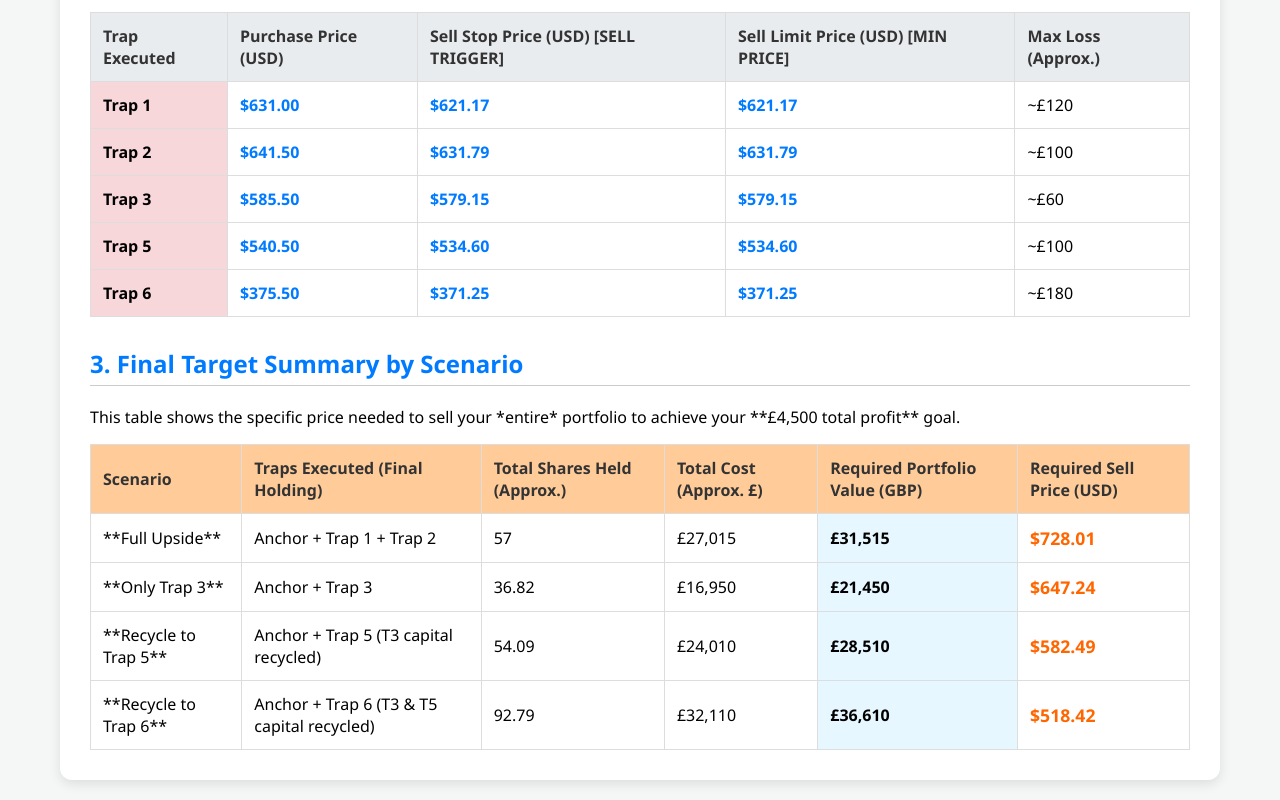
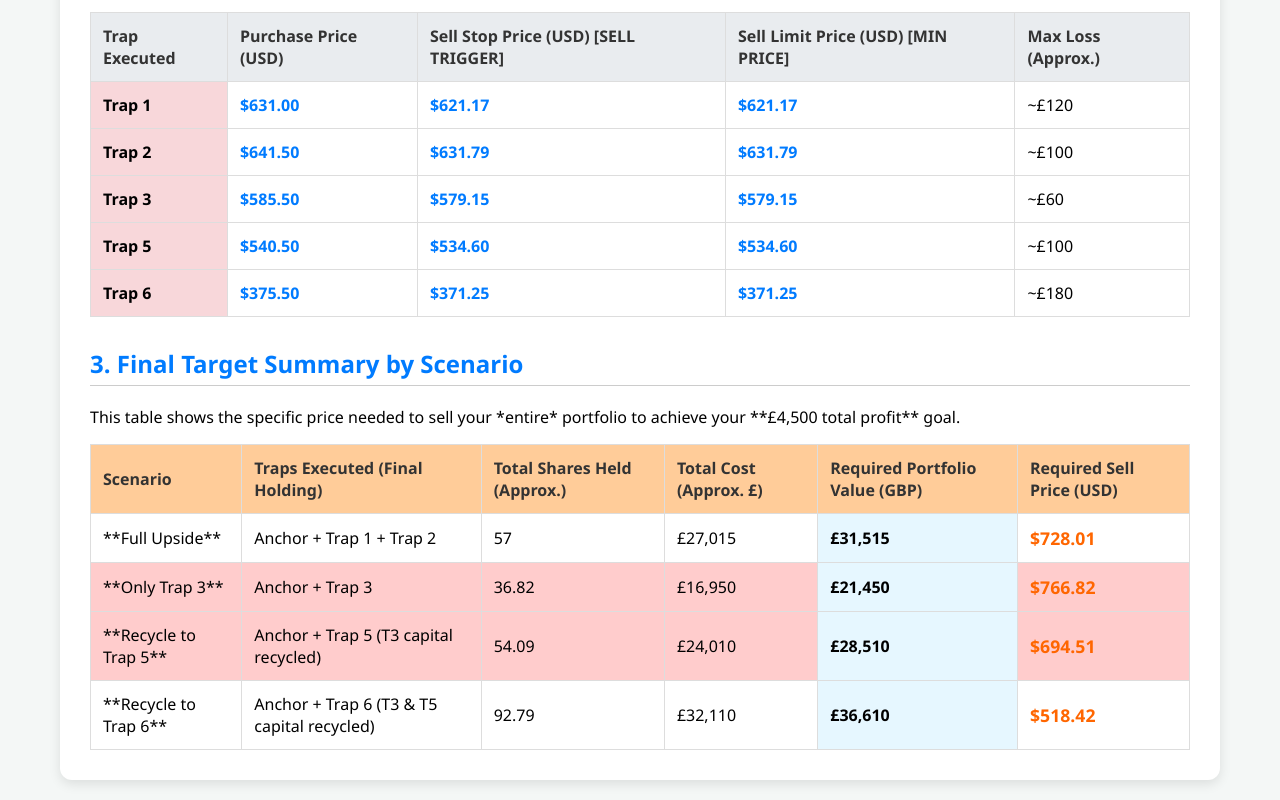
Before and after one commit to tanktoptimmy/stockstrategy, a plain HTML site: page index.html in a window 1280 px wide. Shown: the part 855-1655 px from the top of the page. Drawn offline with Linux system fonts and the light colour scheme.

Commit message:
updating calc

```diff
--- a/index.html
+++ b/index.html
@@ -1,7 +1,7 @@
 <!DOCTYPE html>
 <html>
 <head>
-    <title>META Complete Automated Strategy</title>
+    <title>META Complete Automated Strategy (CORRECTED)</title>
     <style>
         body { font-family: 'Segoe UI', Tahoma, Geneva, Verdana, sans-serif; margin: 20px; background-color: #f4f7f6; }
         .container { max-width: 1100px; margin: auto; background: white; padding: 30px; border-radius: 12px; box-shadow: 0 4px 12px rgba(0, 0, 0, 0.1); }
@@ -18,6 +18,7 @@
         .goal-price { font-size: 1.1em; font-weight: 900; color: #ff6600; }
         .required-value { background-color: #e6f7ff; font-weight: bold; }
         .critical { color: red; font-weight: bold; }
+        .corrected { background-color: #ffcccc; }
     </style>
 </head>
 <body>
@@ -156,21 +157,21 @@
                 <td class="required-value">£31,515</td>
                 <td class="goal-price">$728.01</td>
             </tr>
-            <tr>
+            <tr class="corrected">
                 <td>**Only Trap 3**</td>
                 <td>Anchor + Trap 3</td>
                 <td>36.82</td>
                 <td>£16,950</td>
                 <td class="required-value">£21,450</td>
-                <td class="goal-price">$647.24</td>
+                <td class="goal-price">$766.82</td>
             </tr>
-            <tr>
+            <tr class="corrected">
                 <td>**Recycle to Trap 5**</td>
                 <td>Anchor + Trap 5 (T3 capital recycled)</td>
                 <td>54.09</td>
                 <td>£24,010</td>
                 <td class="required-value">£28,510</td>
-                <td class="goal-price">$582.49</td>
+                <td class="goal-price">$694.51</td>
             </tr>
             <tr>
                 <td>**Recycle to Trap 6**</td>
```
